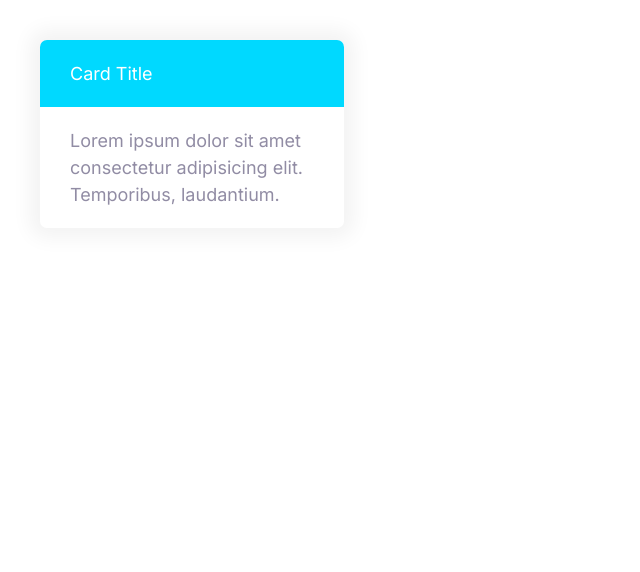
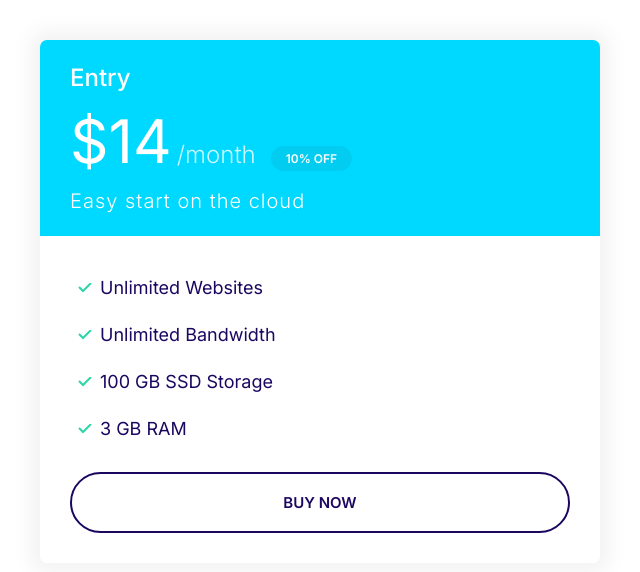
Before and after one commit to Annie-mar/Practice, a plain HTML site: page index.html in a window 1280 px wide. Shown: the whole page, without its empty margins (0-640 px from the left). Drawn offline with Linux system fonts and the light colour scheme.

Commit message:
Build the plan component.

```diff
--- a/CSS/styles.css
+++ b/CSS/styles.css
@@ -115,6 +115,7 @@ a {
    }
    .badge--small{
       font-size:1.2rem;
+      padding:0.5rem 1.5rem;
    }
 }
 
@@ -270,3 +271,47 @@ a {
    background: var(--color-secondary);
    color:#fff;
 }
+.card--secondary .badge--secondary {
+   background: #02cdf1;
+}
+
+/*Plans*/
+.plan__name {
+   color:#fff;
+   margin:0;
+   font-weight: 500;
+   font-size: 2.4rem;
+}
+.plan__price {
+   font-size: 6rem;
+}
+.plan__billing-cycle {
+   font-size: 2.4rem;
+   font-weight: 300;
+   opacity: 0.8;
+   margin-right:1rem;
+}
+.plan__description {
+   font-size: 2rem;
+   font-weight:300;
+   letter-spacing: 1px;
+   display: block;
+}
+.plan .list__item {
+   margin-bottom: 2rem;
+}
+
+@media screen and (min-width: 1024){
+   .plan__name {
+      font-size: 1.4rem;
+   }
+   .plan__price {
+      font-size: 5rem;
+   }
+   .plan__billing-cycle {
+      font-size:1.6rem;
+   }
+   .plan__description {
+      font-size:1.7rem;
+   }
+}
--- a/index.html
+++ b/index.html
@@ -14,12 +14,25 @@
     <link rel="stylesheet" href="css/styles.css" />
   </head>
   <body>
-    <div style="width: 30%; padding: 4rem">
-      <div class="card card--secondary">
-        <header class="card__header">Card Title</header>
-        <div class="card__body">
-          Lorem ipsum dolor sit amet consectetur adipisicing elit. Temporibus,
-          laudantium.
+    <div style="width: 50%; padding: 4rem">
+      <div class="plan">
+        <div class="card card--secondary">
+          <header class="card__header">
+            <h3 class="plan__name">Entry</h3>
+            <span class="plan__price">$14</span>
+            <span class="plan__billing-cycle">/month</span>
+            <span class="badge badge--secondary badge--small">10% OFF</span>
+            <span class="plan__description">Easy start on the cloud</span>
+          </header>
+          <div class="card__body">
+            <ul class="list list--tick">
+              <li class="list__item">Unlimited Websites</li>
+              <li class="list__item">Unlimited Bandwidth</li>
+              <li class="list__item">100 GB SSD Storage</li>
+              <li class="list__item">3 GB RAM</li>
+            </ul>
+            <button class="btn btn--outline btn--block">Buy Now</button>
+          </div>
         </div>
       </div>
     </div>
```
Also changed, not shown: Components/plan.html (added, +22 -0 lines).
